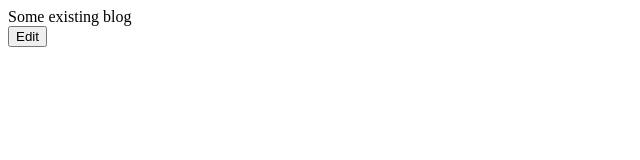
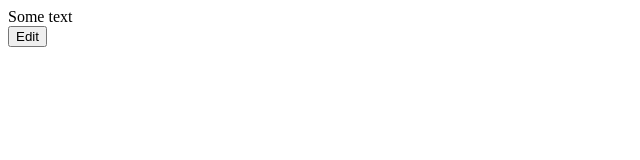
Before and after one commit to rangle/ol-simple-blog, an Angular app: page / in a window 1280 px wide. Shown: the top 160 px of the page, without its empty margins (0-640 px from the left). Built offline with nearby package versions, Linux system fonts and the light colour scheme.

Commit message:
Refactors blog from body to complex object

```diff
--- a/src/app/app.component.html
+++ b/src/app/app.component.html
@@ -1,10 +1,10 @@
 <sb-edit-pane
         *ngIf="isEditMode"
         (save)="onBlogSave($event)"
-        [body]="blog"
+        [blog]="blog"
 ></sb-edit-pane>
 <sb-blog-view
         *ngIf="!isEditMode"
         (edit)="onEdit()"
-        [body]="blog"
+        [blog]="blog"
 ></sb-blog-view>
--- a/src/app/app.component.ts
+++ b/src/app/app.component.ts
@@ -1,4 +1,5 @@
 import { Component } from '@angular/core';
+import { BlogModel } from './shared/blog-model';
 
 @Component({
   selector: 'sb-root',
@@ -6,12 +7,17 @@ import { Component } from '@angular/core';
   styleUrls: ['./app.component.css']
 })
 export class AppComponent {
-  title = 'app works!';
-  blog = 'Some existing blog';
+  blog: BlogModel = {
+    id: 'unique',
+    author: 'nobody',
+    title: 'Some blog',
+    body: 'Some text',
+    date: Date.now(),
+  };
   isEditMode = false;
 
-  onBlogSave(body: string) {
-    this.blog = body;
+  onBlogSave(blog: BlogModel) {
+    this.blog = blog;
     this.isEditMode = false;
   }
 
--- a/src/app/blog-view/blog-view/blog-view.component.html
+++ b/src/app/blog-view/blog-view/blog-view.component.html
@@ -1,4 +1,4 @@
 <article>
-    {{ body }}
+    {{ blog.body }}
 </article>
 <button (click)="onEdit()">Edit</button>
--- a/src/app/blog-view/blog-view/blog-view.component.ts
+++ b/src/app/blog-view/blog-view/blog-view.component.ts
@@ -1,4 +1,5 @@
 import { Component, EventEmitter, Input, OnInit, Output } from '@angular/core';
+import { BlogModel } from '../../shared/blog-model';
 
 @Component({
   selector: 'sb-blog-view',
@@ -6,7 +7,7 @@ import { Component, EventEmitter, Input, OnInit, Output } from '@angular/core';
   styleUrls: ['./blog-view.component.css']
 })
 export class BlogViewComponent implements OnInit {
-  @Input() body = '';
+  @Input() blog: BlogModel;
   @Output() edit = new EventEmitter<void>();
 
   constructor() { }
--- a/src/app/edit-pane/edit-pane/edit-pane.component.html
+++ b/src/app/edit-pane/edit-pane/edit-pane.component.html
@@ -1,2 +1,2 @@
-<textarea [(ngModel)]="body"></textarea>
+<textarea [(ngModel)]="blog.body"></textarea>
 <button (click)="onSave()">Save</button>
--- a/src/app/edit-pane/edit-pane/edit-pane.component.ts
+++ b/src/app/edit-pane/edit-pane/edit-pane.component.ts
@@ -1,4 +1,5 @@
 import { Component, EventEmitter, Input, OnInit, Output } from '@angular/core';
+import { BlogModel } from '../../shared/blog-model';
 
 @Component({
   selector: 'sb-edit-pane',
@@ -6,8 +7,8 @@ import { Component, EventEmitter, Input, OnInit, Output } from '@angular/core';
   styleUrls: ['./edit-pane.component.css']
 })
 export class EditPaneComponent implements OnInit {
-  @Input() body = '';
-  @Output() save = new EventEmitter<string>();
+  @Input() blog: BlogModel;
+  @Output() save = new EventEmitter<BlogModel>();
 
   constructor() { }
 
@@ -15,6 +16,6 @@ export class EditPaneComponent implements OnInit {
   }
 
   onSave() {
-    this.save.emit(this.body);
+    this.save.emit(this.blog);
   }
 }
--- /dev/null
+++ b/src/app/shared/blog-model.ts
@@ -0,0 +1,8 @@
+export interface BlogModel {
+  id: string;
+  author: string;
+  body?: string;
+  date: number;
+  title: string;
+  lastEdit?: number;
+}
```
